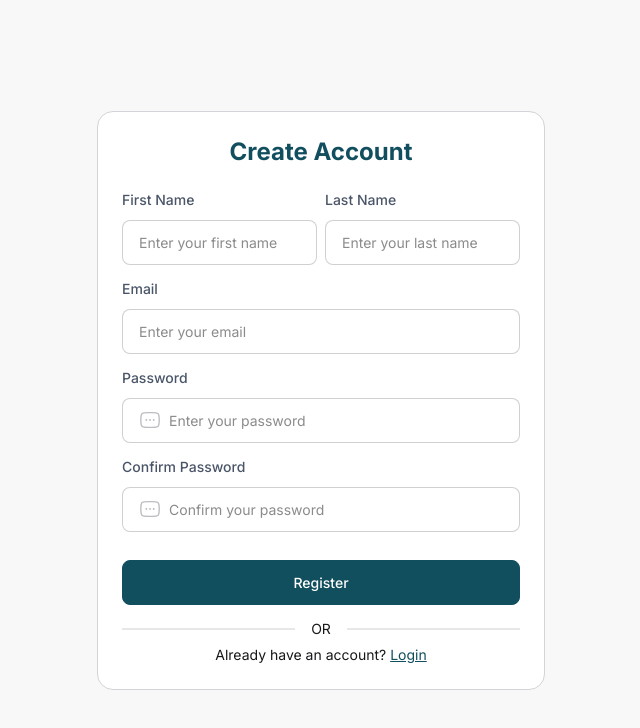
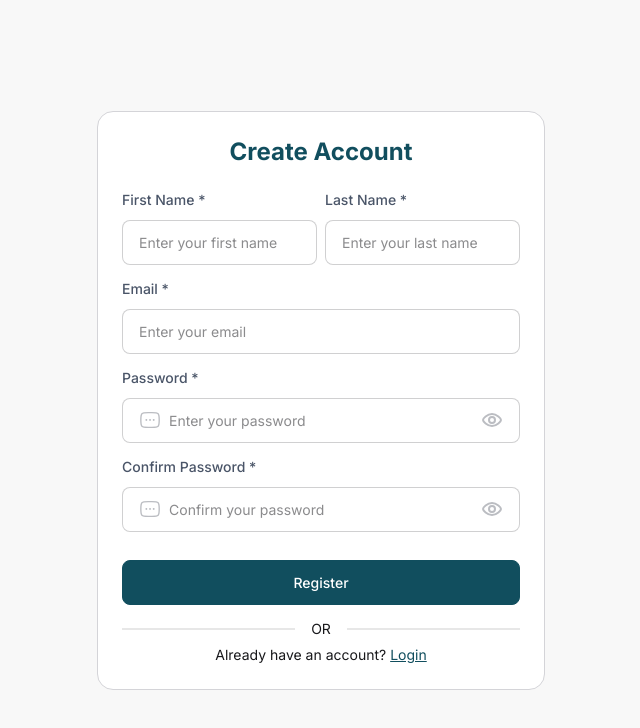
Before and after one commit to rachna-an/ant-blog-post-adm, a Vue app: page /register in a window 1280 px wide. Shown: the top 728 px of the page, without its empty margins (319-959 px from the left). Built offline with nearby package versions, Linux system fonts and the light colour scheme; no server answers; a web font is replaced by a local one.

Commit message:
implemented Register

```diff
--- a/src/components/base/BaseInputPassword.vue
+++ b/src/components/base/BaseInputPassword.vue
@@ -10,7 +10,7 @@
       <slot></slot>
     </BaseInput>
 
-    <button v-if="password.length > 0" type="button" class="btn btn-ghost bg-transparent border-0 absolute right-0 top-8 cursor-pointer" tabindex="-1" @click="togglePasswordVisibility">
+    <button type="button" class="btn btn-ghost bg-transparent border-0 absolute right-0 top-8 cursor-pointer z-10!" tabindex="-1" @click="togglePasswordVisibility">
       <!-- visible -->
       <svg v-if="isPasswordVisible" class="w-6 h-6 text-[#BBBDC2]" aria-hidden="true" xmlns="http://www.w3.org/2000/svg" width="24" height="24" fill="none" viewBox="0 0 24 24">
         <path stroke="currentColor" stroke-linecap="round" stroke-linejoin="round" stroke-width="2" d="M3.933 13.909A4.357 4.357 0 0 1 3 12c0-1 4-6 9-6m7.6 3.8A5.068 5.068 0 0 1 21 12c0 1-3 6-9 6-.314 0-.62-.014-.918-.04M5 19 19 5m-4 7a3 3 0 1 1-6 0 3 3 0 0 1 6 0Z" />
--- a/src/stores/auth.js
+++ b/src/stores/auth.js
@@ -1,5 +1,6 @@
 import { ref, computed } from 'vue'
 import { defineStore } from 'pinia'
+import api from '@/utils/api'
 
 export const useAuthStore = defineStore('auth', () => {
   const token = ref(localStorage.getItem('token') || null)
--- a/src/assets/utils/api.js
+++ b/src/utils/api.js
@@ -1,5 +1,5 @@
 import axios from 'axios'
-import { useAuthStore } from '@/stores/useAuthStore'
+import { useAuthStore } from '@/stores/auth'
 
 const api = axios.create({
   baseURL: import.meta.env.VITE_API_BASE_URL,
@@ -22,3 +22,5 @@ api.interceptors.request.use(
     return Promise.reject(error)
   },
 )
+
+export default api
--- a/src/views/Auth/RegisterView.vue
+++ b/src/views/Auth/RegisterView.vue
@@ -8,21 +8,18 @@
 
         <form @submit.prevent="handleRegister" class="space-y-3!">
           <div class="flex gap-2">
-
             <BaseInput
               v-model="formData.firstName"
-                  label="First Name"
+              label="First Name *"
               placeholder="Enter your first name"
-                  :required="true"
               :errorMsg="errors.firstName"
               @blur="validateField('firstName')"
             />
 
             <BaseInput
               v-model="formData.lastName"
-                  label="Last Name"
+              label="Last Name *"
               placeholder="Enter your last name"
-                  :required="true"
               :errorMsg="errors.lastName"
               @blur="validateField('lastName')"
             />
@@ -31,27 +28,24 @@
           <BaseInput
             v-model="formData.email"
             type="email"
-            label="Email"
+            label="Email *"
             placeholder="Enter your email"
-            :required="true"
             :errorMsg="errors.email"
             @blur="validateField('email')"
           />
 
           <BaseInputPassword
             v-model="formData.password"
-            label="Password"
+            label="Password *"
             placeholder="Enter your password"
-            :required="true"
             :errorMsg="errors.password"
             @blur="validateField('password')"
           />
 
           <BaseInputPassword
             v-model="formData.confirmPassword"
-            label="Confirm Password"
+            label="Confirm Password *"
             placeholder="Confirm your password"
-            :required="true"
             :errorMsg="errors.confirmPassword"
             @blur="validateField('confirmPassword')"
           />
@@ -81,6 +75,14 @@
 <script setup>
   import { ref, reactive } from 'vue'
   import BaseInputPassword from '@/components/base/BaseInputPassword.vue'
+  import { useAuthStore } from '@/stores/auth'
+  import { useToast } from '@/composables/useToast'
+  import { useRouter } from 'vue-router'
+
+  const authStore = useAuthStore()
+  const router = useRouter()
+
+  const toast = useToast()
 
   const isLoading = ref(false)
 
@@ -167,22 +169,15 @@
     isLoading.value = true
 
     try {
-      // Simulate API call
-      await new Promise((resolve) => setTimeout(resolve, 1500))
+      const res = await authStore.register(formData)
+      if (!res.result) return
 
-      // Your registration API call would go here
-      console.log('Registration data:', {
-        firstName: formData.firstName,
-        lastName: formData.lastName,
-        email: formData.email,
-        password: formData.password,
-      })
+      toast.showSuccess('Account created successfully! You can now log in.')
 
-      // Handle successful registration (e.g., redirect to login or dashboard)
-      alert('Registration successful!')
+      router.push({ name: 'login' })
     } catch (error) {
-      console.error('Registration error:', error)
-      alert('Registration failed. Please try again.')
+      const message = error?.message || 'Failed to register.'
+      toast.showError(message)
     } finally {
       isLoading.value = false
     }
```
Also changed, not shown: src/components/common/ErrorToast.vue (renamed from src/components/base/common/ErrorToast.vue), src/components/common/SuccessToast.vue (renamed from src/components/base/common/SuccessToast.vue). Lines whose indentation alone changed are shown as unchanged.
